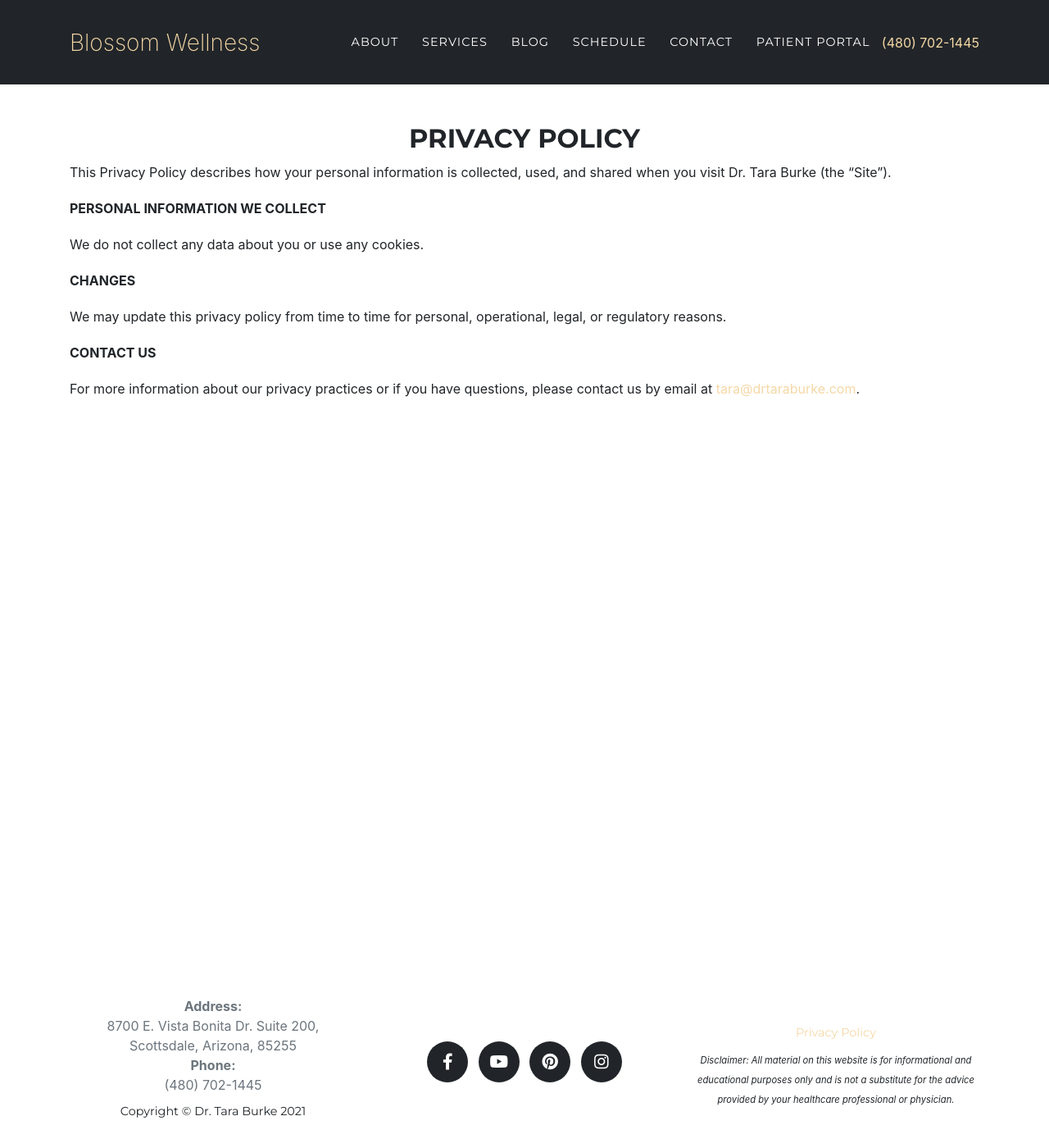
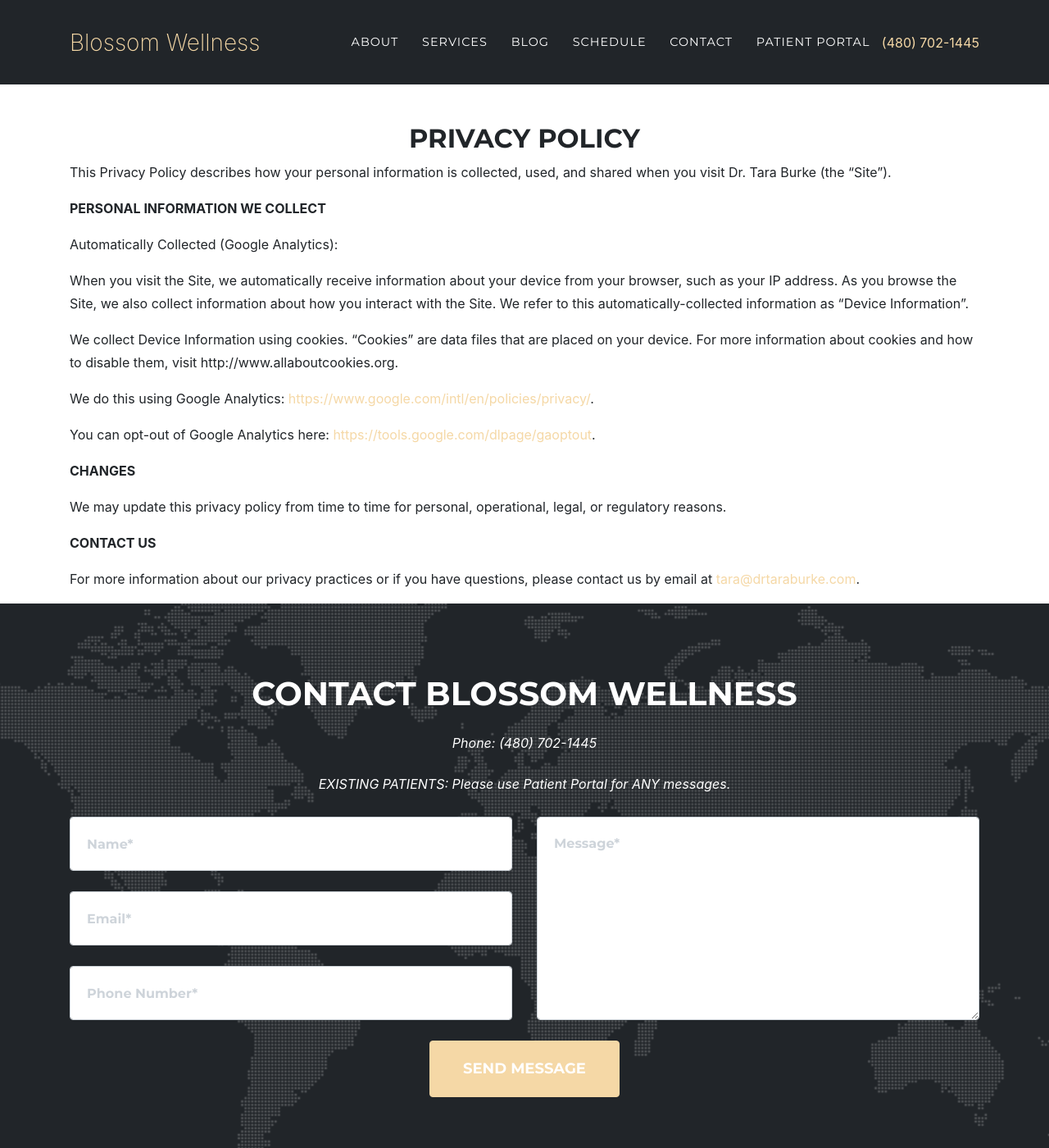
Before and after one commit to kburke8/drtaraburke, a Jekyll site: the page built from legal.md, in a window 1280 px wide and 1400 px high. Shown: the whole window at 82% size. Built offline with Jekyll 4.4.1, drawn with Linux system fonts in a browser that asks for light colours; nearby versions of some CDN libraries; some web fonts are replaced; library files that are not in the unit come from our copies; a script that is not in the unit is left out; some of the changed lines change nothing that is shown.

Commit message:
google analytics

```diff
--- a/_config.yml
+++ b/_config.yml
@@ -29,8 +29,9 @@ formspree_form_path: moqpykav
   # path: assets\img\logo.webp
   # height: 60 #height in px, defaults to 52px
 
-analytics:
-  google: #Google Analytics tracking code here
+google:
+  analytics: G-X6KZV35E1F #Google Analytics tracking code here
+  # tagmanager:
 
 collections:
   services:
--- a/_includes/head.html
+++ b/_includes/head.html
@@ -1,13 +1,13 @@
 <head>
-{% if site.analytics.google %}
+{% if site.google.analytics and jekyll.environment == "production" %}
   <!-- Global site tag (gtag.js) - Google Analytics -->
-  <script async src="https://www.googletagmanager.com/gtag/js?id={{ site.analytics.google }}"></script>
+  <script async src="https://www.googletagmanager.com/gtag/js?id={{ site.google.analytics }}"></script>
   <script>
     window.dataLayer = window.dataLayer || [];
     function gtag(){dataLayer.push(arguments);}
     gtag('js', new Date());
 
-	gtag('config', '{{ site.analytics.google }}');
+	gtag('config', '{{ site.google.analytics }}');
   </script>
   <!-- End Google Analytics -->
 {% endif %}
--- a/_layouts/page.html
+++ b/_layouts/page.html
@@ -12,3 +12,4 @@ document.getElementById("page-top").className="bg-light";
 <div class="container" id="pagecontainer">
 {{ content }}
 </div>
+{% include contact.html %}
--- a/legal.md
+++ b/legal.md
@@ -10,7 +10,7 @@ This Privacy Policy describes how your personal information is collected, used,
 
 **PERSONAL INFORMATION WE COLLECT**
 
-{% if site.analytics.google %}
+{% if site.google.analytics %}
 
 Automatically Collected (Google Analytics):
 
```
